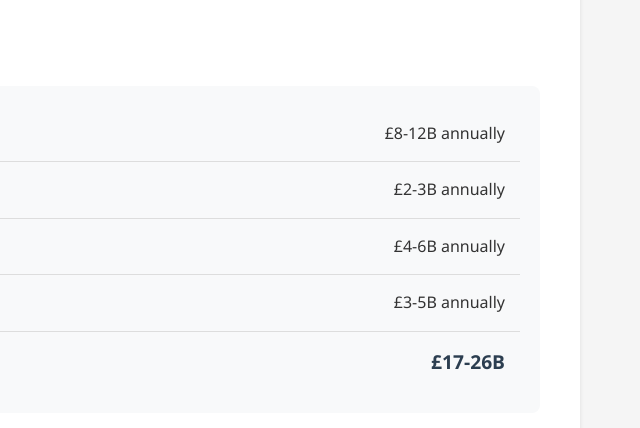
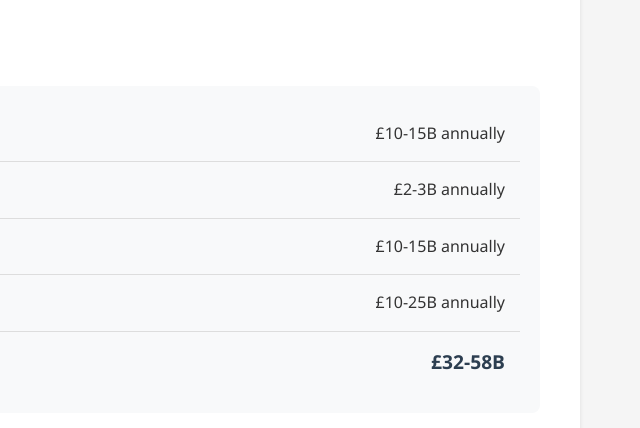
Before and after one commit to Btcphilosopher/maglev, a plain HTML site: page index.html in a window 1280 px wide. Shown: the part 3345-3773 px from the top of the page, 640-1280 px from the left. Drawn offline with Linux system fonts and the light colour scheme.

Commit message:
Update index.html

```diff
--- a/index.html
+++ b/index.html
@@ -369,7 +369,7 @@
             <div class="cost-breakdown">
                 <div class="cost-item">
                     <span>Passenger Transport Revenue</span>
-                    <span>£8-12B annually</span>
+                    <span>£10-15B annually</span>
                 </div>
                 <div class="cost-item">
                     <span>Freight Services</span>
@@ -377,15 +377,15 @@
                 </div>
                 <div class="cost-item">
                     <span>Nuclear Power Sales (surplus)</span>
-                    <span>£4-6B annually</span>
+                    <span>£10-15B annually</span>
                 </div>
                 <div class="cost-item">
                     <span>Property Development (station precincts)</span>
-                    <span>£3-5B annually</span>
+                    <span>£10-25B annually</span>
                 </div>
                 <div class="cost-item">
                     <span>Total Annual Revenue</span>
-                    <span>£17-26B</span>
+                    <span>£32-58B</span>
                 </div>
             </div>
 
```
